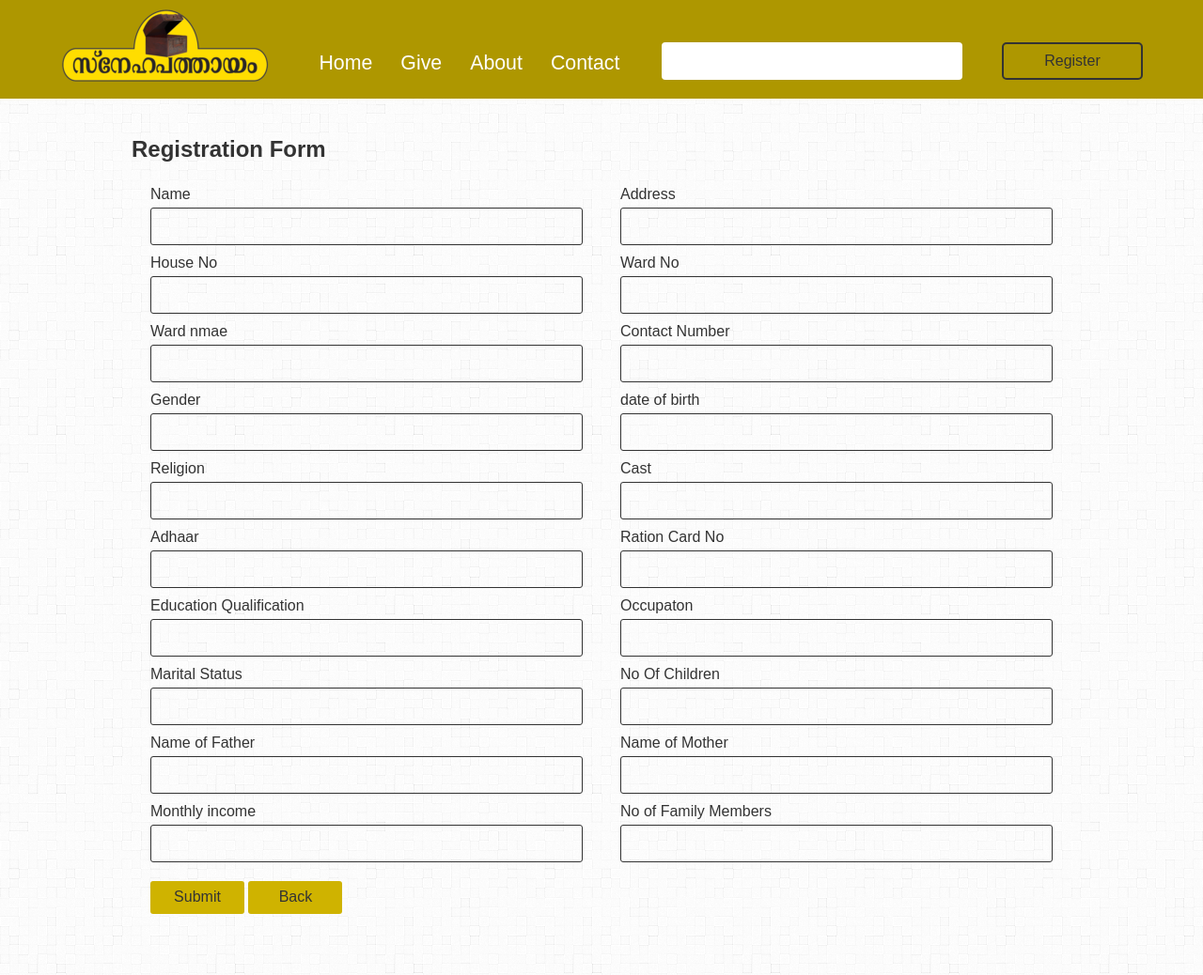
After one commit to AjeebKt/snehapathayam, a PHP site: page /registerForm.php in a window 1280 px wide. The commit adds this page. Shown: the whole page at 94% size. Run offline with PHP 8.4, Linux system fonts and the light colour scheme.

Commit message:
add donerForm page and registration form

```diff
--- a/about.php
+++ b/about.php
@@ -24,7 +24,7 @@
 				<div class="search">
 					<input type="text">
 				</div>
-				<button class="login">Login</button>
+				<button class="login">Register</button>
 			</div>
 		</div>
 	</header>
--- a/css/css.css
+++ b/css/css.css
@@ -353,6 +353,120 @@ nav ul li:hover a{
 	color: #fff;
 }
 
+/* give */
+
+.what-give {
+	list-style: none;
+	width: 70%;
+	padding: 0;
+	margin: 80px auto;
+}
+.what-give li{
+	width: 33.33%;
+	float: left;
+	display: inline-block;
+	box-sizing: border-box;
+	padding: 10px 20px;
+  -webkit-transition: transform 0.2s ease;
+  -moz-transition: transform 0.2s ease;
+  -ms-transition: transform 0.2s ease;
+  -o-transition: transform 0.2s ease;
+  transition: transform 0.2s ease;
+
+}
+.what-give li:hover {
+	-webkit-transform: scale(1.05);
+  transform: scale(1.05);
+}
+.what-give li a {
+	display: block;
+	text-decoration: none;
+	color: #333;
+
+}
+.what-give li img {
+	max-width: 100%;
+}
+.what-give li div {
+	width: 100%;
+	text-align:center;
+	line-height: 50px;
+	color: #fff;
+	float: left;
+	height: 50px;
+	background-color: #cfb300;
+}
+
+/* donerForm */
+
+.doner-form {
+	width: 630px;
+	margin: 0 auto;
+	overflow: hidden;
+}
+.form-box {
+	float: left;
+	width: 100%;
+	margin: 20px 0;
+}
+.grp {
+	width: 100%;
+	float: left;
+	margin: 10px 0;
+}
+.form-box input {
+	width: 100%;
+	border: 1px solid #333;
+	border-radius: 3px;
+	background-color: transparent;
+	height: 40px;
+	box-sizing: border-box;
+	padding: 5px;
+	margin-top: 5px;
+}
+.form-box textarea {
+	width: 100%;
+	border: 1px solid #333;
+	border-radius: 3px;
+	background-color: transparent;
+	box-sizing: border-box;
+	padding: 5px;
+	margin-top: 5px;
+}
+.form-box button {
+	width: 100px;
+	background-color: #cfb300;
+	border: 0;
+	border-radius: 3px;
+	height: 35px;
+}
+.form-box button:hover {
+	background-color: #ae9700;
+}
+
+/*Registration Form*/
+
+.registration-form {
+	width: 1000px;
+	margin: 0 auto;
+	overflow: hidden;
+}
+.form-box ul {
+	width: 100%;
+	padding: 0;
+	list-style: none;
+}
+.form-list {
+	float: left;
+	width: 50%;
+	box-sizing: border-box;
+	padding: 5px 20px;
+}
+.grp-txa {
+	box-sizing: border-box;
+	padding: 5px 20px;
+}
+
 /* About */
 
 .about-us{
@@ -365,11 +479,15 @@ nav ul li:hover a{
 
 /* Contact */
 
-.map, .map-canvas{
+.map, #gmap_canvas {
 	width: 100%;
 	height: 420px;
 	float: left;
-	background-color: #ccc;
+	overflow: hidden;
+}
+#gmap_canvas img {
+	max-width:none!important;
+	background:none!important;
 }
 .connect-links {
 	text-align: center;
--- a/index.php
+++ b/index.php
@@ -31,7 +31,7 @@
 					<div class="search">
 						<input type="text">
 					</div>
-					<button class="login">Login</button>
+					<button class="login">Register</button>
 				</div>
 			</div>
 		</header>
--- /dev/null
+++ b/registerForm.php
@@ -0,0 +1,127 @@
+<!DOCTYPE html>
+<html lang="en">
+<head>
+	<meta charset="UTF-8">
+	<title>Doner - Form</title>
+	<link rel="stylesheet" type="text/css" href="css/normalize.css" />
+	<link rel="stylesheet" type="text/css" href="css/css.css" />
+</head>
+<body>
+	<header>
+		<div class="container">
+			<div class="logo">
+				<img src="images/path1.png" alt="">
+			</div>
+			<div class="menu">
+				<nav>
+					<ul class="navigation-menu">
+						<li><a href="index.php">Home</a></li>
+						<li><a href="give.php">Give</a></li>
+						<li><a href="about.php">About</a></li>
+						<li><a href="contact.php">Contact</a></li>
+					</ul>
+				</nav>
+				<div class="search">
+					<input type="text">
+				</div>
+				<button class="login">Register</button>
+			</div>
+		</div>
+	</header>
+	<section>
+		<div class="container">
+			<form class="registration-form" method="POST">
+				<div class="form-box">
+				<h2>Registration Form</h2>
+				<ul>
+					<li class="form-list">
+						<label for="name">Name</label><br>
+						<input id="name" type="text" required>
+					</li>
+					<li class="form-list">
+						<label for="address">Address</label><br>
+						<input id="address" type="text" required>
+					</li>
+					<li class="form-list">
+						<label for="houseNo">House No</label><br>
+						<input id="houseNo" type="text" required>
+					</li>
+					<li class="form-list">
+						<label for="wardNo">Ward No</label><br>
+						<input id="wardNo" type="text">
+					</li>
+					<li class="form-list">
+						<label for="wardName">Ward nmae</label><br>
+						<input id="wardName" type="text" required>
+					</li>
+					<li class="form-list">
+						<label for="contactName">Contact Number</label><br>
+						<input id="contactName" type="text" required>
+					</li>
+					<li class="form-list">
+						<label for="gender">Gender</label><br>
+						<input id="gender" type="text" required>
+					</li>
+					<li class="form-list">
+						<label for="dob">date of birth</label><br>
+						<input id="dob" type="text" required>
+					</li>
+					<li class="form-list">
+						<label for="religion">Religion</label><br>
+						<input id="religion" type="text" required>
+					</li>
+					<li class="form-list">
+						<label for="cast">Cast</label><br>
+						<input id="cast" type="text" required>
+					</li>
+					<li class="form-list">
+						<label for="aadharNo">Adhaar</label><br>
+						<input id="aadharNo" type="text" required>
+					</li>
+					<li class="form-list">
+						<label for="ratioCardNo">Ration Card No</label><br>
+						<input id="ratioCardNo" type="text" required>
+					</li>
+					<li class="form-list">
+						<label for="eduQul">Education Qualification</label><br>
+						<input id="eduQul" type="text" required>
+					</li>
+					<li class="form-list">
+						<label for="occupaton">Occupaton</label><br>
+						<input id="occupaton" type="text" required>
+					</li>
+					<li class="form-list">
+						<label for="meritalStatus">Marital Status</label><br>
+						<input id="meritalStatus" type="text" required>
+					</li>
+					<li class="form-list">
+						<label for="noOfChildren">No Of Children</label><br>
+						<input id="noOfChildren" type="text" required>
+					</li>
+					<li class="form-list">
+						<label for="fatherName">Name of Father</label><br>
+						<input id="fatherName" type="text" required>
+					</li>
+					<li class="form-list">
+						<label for="motherName">Name of Mother</label><br>
+						<input id="motherName" type="text" required>
+					</li>
+					<li class="form-list">
+						<label for="monthlyIncome">Monthly income</label><br>
+						<input id="monthlyIncome" type="text" required>
+					</li>
+					<li class="form-list">
+						<label for="noOfMembers">No of Family Members</label><br>
+						<input id="noOfMembers" type="text" required>
+					</li>
+				</ul>
+				<div class="grp grp-txa">
+					<button>Submit</button>
+					<button>Back</button>
+				</div>
+				</div>
+			</form>
+		</div>
+	</section>
+</body>
+</html>
```
Also changed, not shown: contact.php (+20 -2 lines), donerForm.php (added, +65 -0 lines), give.php (+24 -2 lines).
